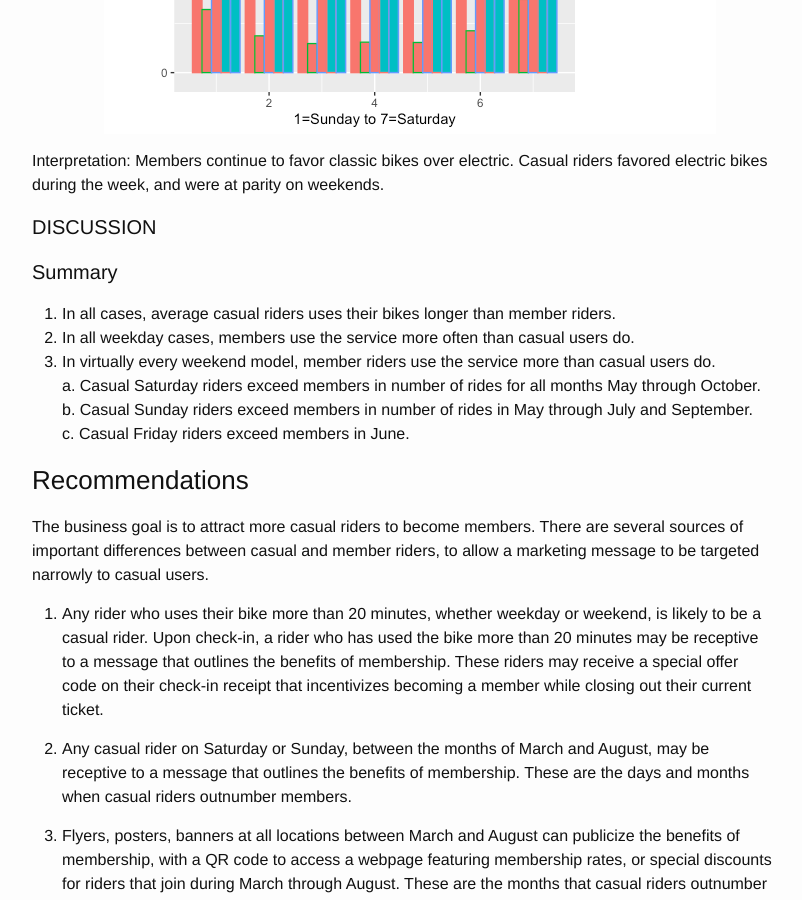
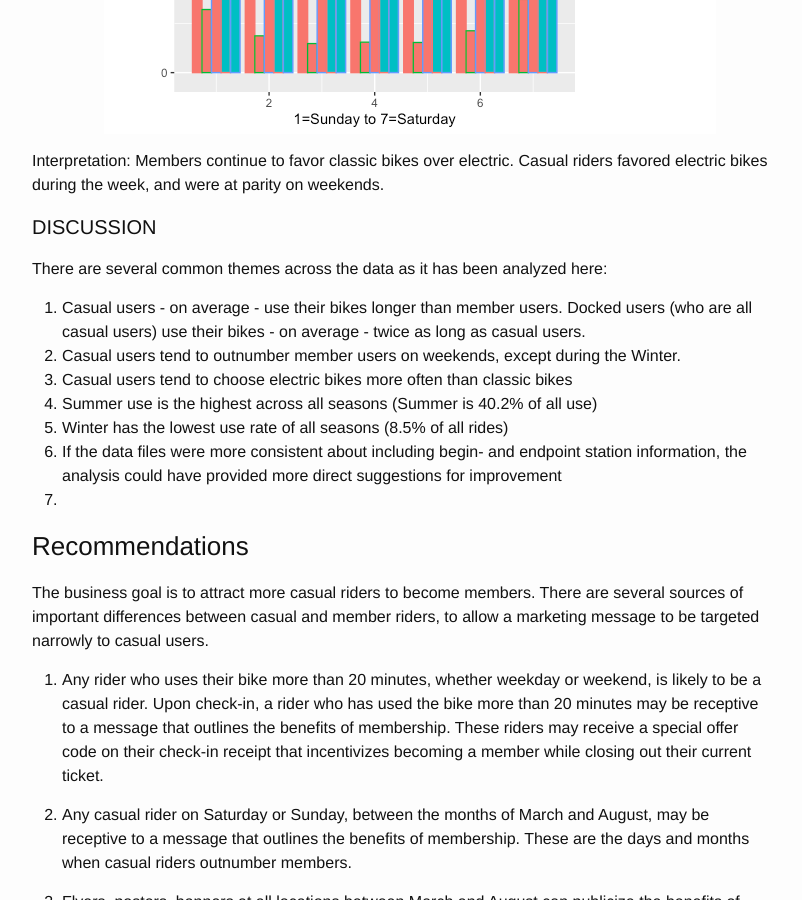
Before and after one commit to jkenton/CapableOne, a Jekyll site: the page built from cyclistic-case.md, in a window 1280 px wide and 900 px high, scrolled down 14406 px. Shown: the whole window, without its empty margins (238-1040 px from the left). Built offline with Jekyll 4.4.1, drawn with Linux system fonts in a browser that asks for light colours.

Commit message:
WTF, github?

```diff
--- a/cyclistic-case.md
+++ b/cyclistic-case.md
@@ -171,17 +171,14 @@ Figure 20:<img src="/images/sum_summ_bike_member_day_of_week.png" alt="This imag
 Interpretation: Members continue to favor classic bikes over electric. Casual riders favored electric bikes during the week, and were at parity on weekends.
 
 #### DISCUSSION
-
-
-
-
-#### Summary
-1. In all cases, average casual riders uses their bikes longer than  member riders.<br/>
-2. In all weekday cases, members use the service more often than casual users do.<br/>
-2. In virtually every weekend model, member riders use the service more than casual users do.<br/>
-    a. Casual Saturday riders exceed members in number of rides for all months May through October.<br/>
-    b. Casual Sunday riders exceed members in number of rides in May through July and September.<br/>
-    c. Casual Friday riders exceed members in June.<br/>
+There are several common themes across the data as it has been analyzed here:
+1. Casual users - on average - use their bikes longer than member users. Docked users (who are all casual users) use their bikes - on average - twice as long as casual users.
+2. Casual users tend to outnumber member users on weekends, except during the Winter.
+3. Casual users tend to choose electric bikes more often than classic bikes
+4. Summer use is the highest across all seasons (Summer is 40.2% of all use)
+5. Winter has the lowest use rate of all seasons (8.5% of all rides)
+6. If the data files were more consistent about including begin- and endpoint station information, the analysis could have provided more direct suggestions for improvement
+7.
 
 
 ### Recommendations
```
